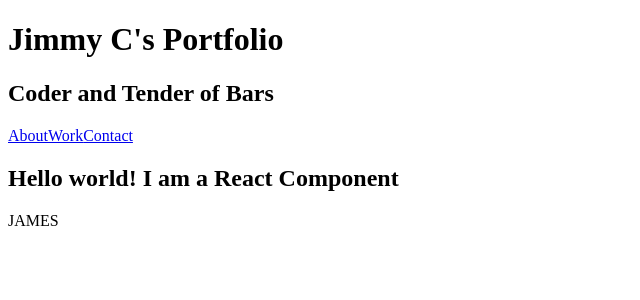
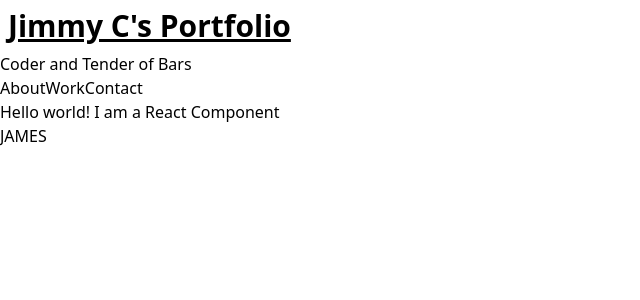
Before and after one commit to YimmyC/my-portfolio, a React (Create React App) app: page / in a window 1280 px wide. Shown: the top 300 px of the page, without its empty margins (0-640 px from the left). Built offline with nearby package versions, Linux system fonts and the light colour scheme.

Commit message:
tailwindcss cli working

```diff
--- a/package.json
+++ b/package.json
@@ -10,7 +10,7 @@
     "react-dom": "17.0.2",
     "react-scripts": "5.0.1",
     "web-vitals": "^2.1.4"
-},
+  },
   "scripts": {
     "start": "react-scripts start",
     "build": "react-scripts build",
@@ -34,5 +34,8 @@
       "last 1 firefox version",
       "last 1 safari version"
     ]
+  },
+  "devDependencies": {
+    "tailwindcss": "^3.3.1"
   }
 }
--- a/src/components/Header.js
+++ b/src/components/Header.js
@@ -1,7 +1,7 @@
 function Header() {
   return (
     <header>
-      <h1>Jimmy C's Portfolio</h1>
+      <h1 className="text-3xl font-bold underline p-2">Jimmy C's Portfolio</h1>
       <h2>Coder and Tender of Bars</h2>
       <nav>
         <a href="#about">About</a>
--- /dev/null
+++ b/src/index.css
@@ -0,0 +1,3 @@
+@tailwind base;
+@tailwind components;
+@tailwind utilities;
--- /dev/null
+++ b/tailwind.config.js
@@ -0,0 +1,8 @@
+/** @type {import('tailwindcss').Config} */
+module.exports = {
+  content: ["./src/**/*.{js,jsx,ts,tsx}"],
+  theme: {
+    extend: {},
+  },
+  plugins: [],
+};
```
Also changed, not shown: src/index.js (+5 -4 lines), 1 other file (tests, documents, lock files or other folders).
